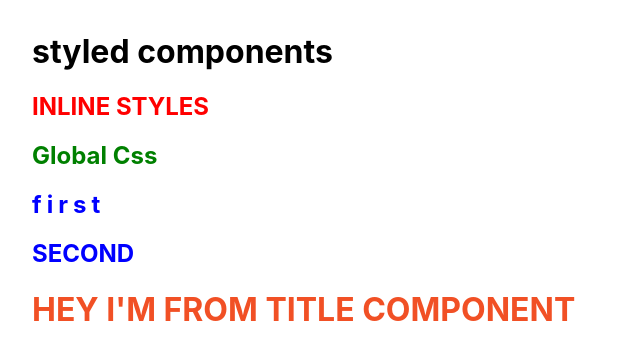
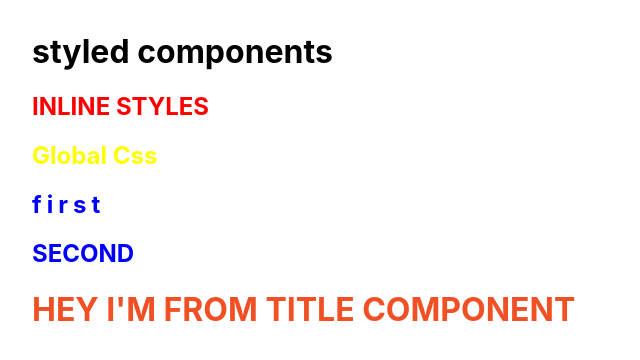
Before and after one commit to js-tut/styled-components-tutorial-second, a React (Create React App) app: page / in a window 1280 px wide. Shown: the top 360 px of the page, without its empty margins (0-640 px from the left). Built offline with nearby package versions, Linux system fonts and the light colour scheme.

Commit message:
10-global-name-collisions

```diff
--- a/src/components/Title.css
+++ b/src/components/Title.css
@@ -2,3 +2,6 @@
   color: #f15025;
   text-transform: uppercase;
 }
+.global {
+  color: yellow;
+}
```
